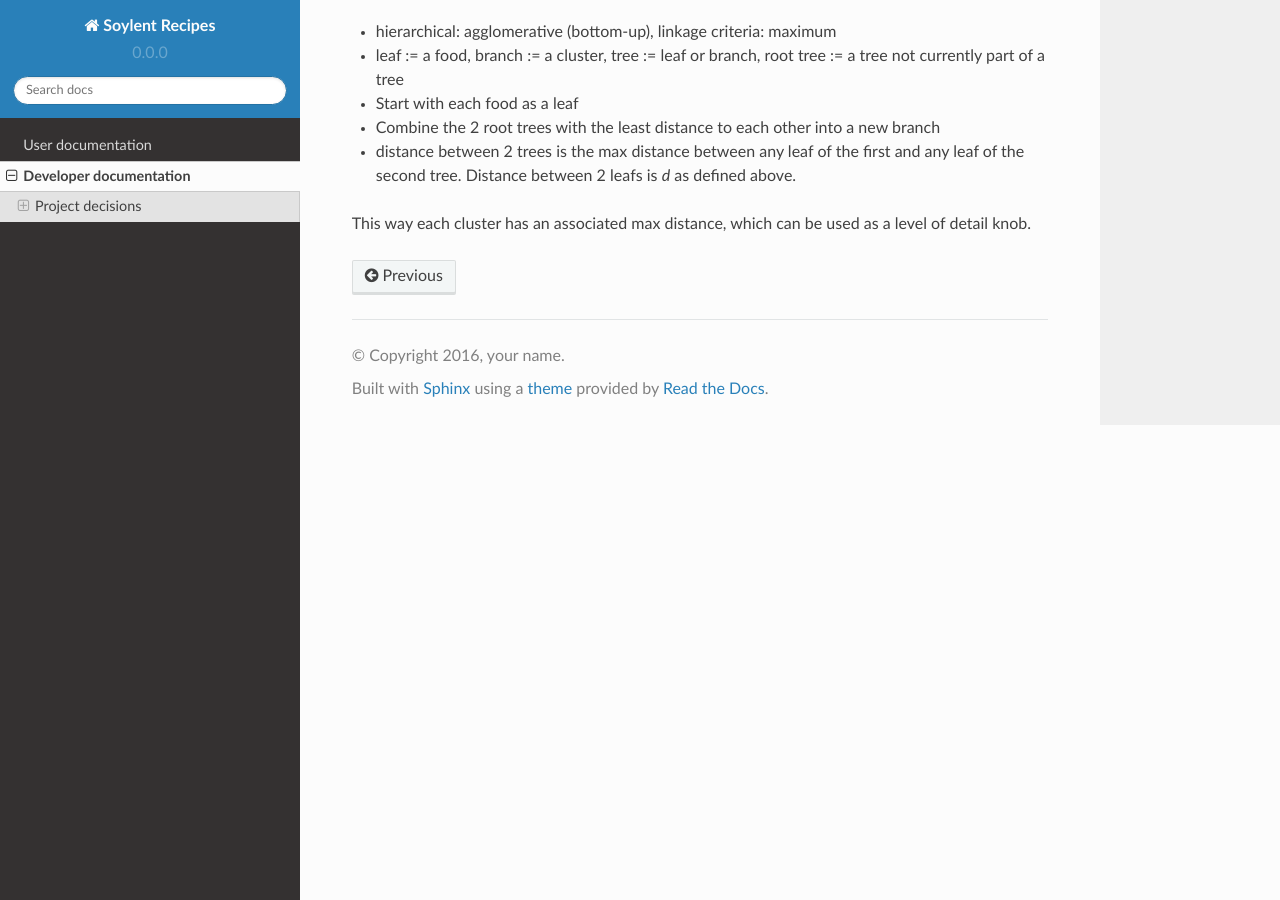
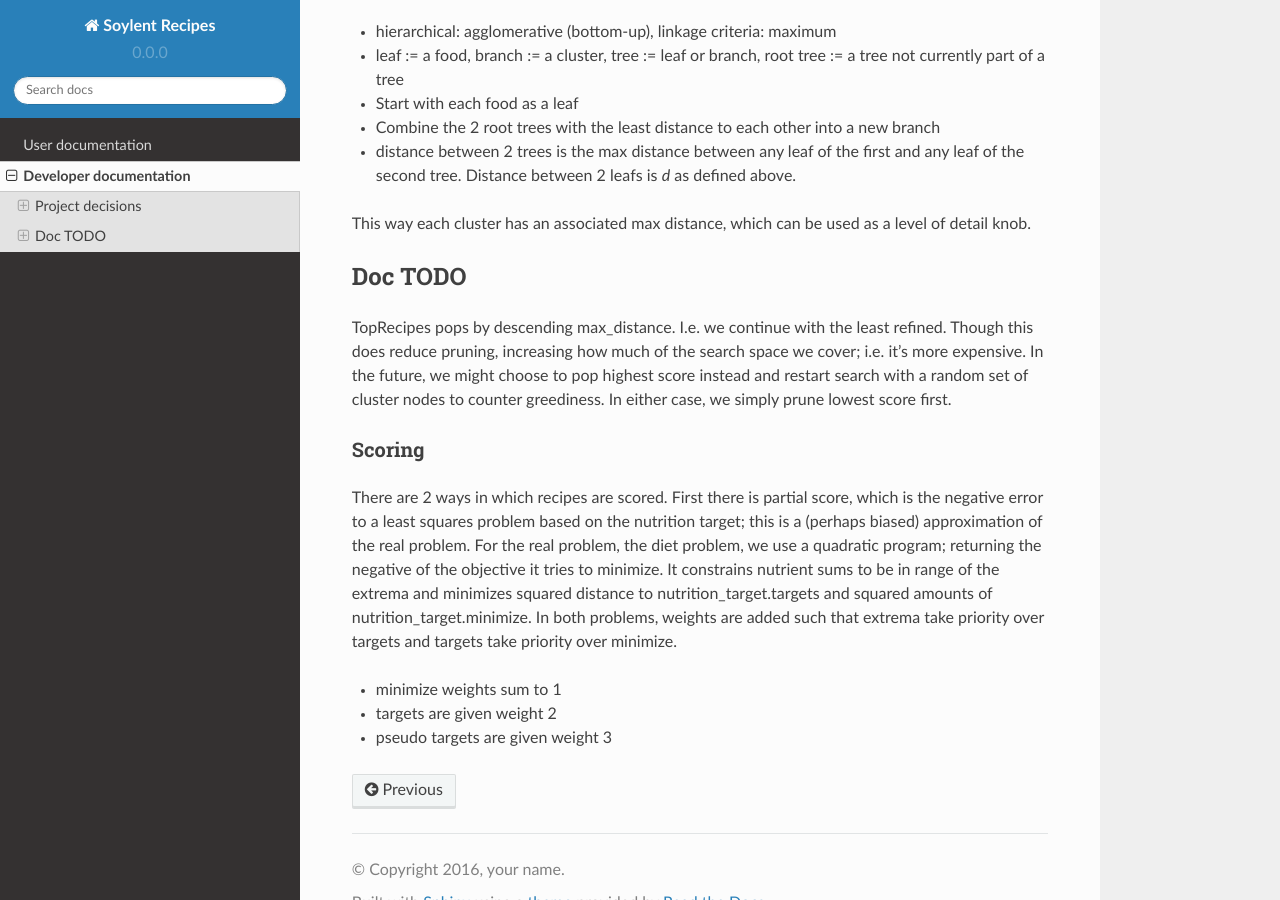
Before and after one commit to timdiels/soylent-recipes, a Sphinx documentation site: the page built from docs/developer_documentation.rst, in a window 1280 px wide and 900 px high, scrolled down 1623 px. Built offline with Sphinx 7.4.7 and the Read the Docs theme 2.0.0, drawn with Linux system fonts in a browser that asks for light colours.

Commit message:
Doc: scoring, TopRecipes pop order

```diff
--- a/docs/developer_documentation.rst
+++ b/docs/developer_documentation.rst
@@ -85,3 +85,27 @@ For the clustering algorithm itself:
 
 This way each cluster has an associated max distance, which can be used as a
 level of detail knob.
+
+Doc TODO
+--------
+TopRecipes pops by descending max_distance. I.e. we continue with the least
+refined. Though this does reduce pruning, increasing how much of the search
+space we cover; i.e. it's more expensive. In the future, we might choose to pop
+highest score instead and restart search with a random set of cluster nodes to
+counter greediness. In either case, we simply prune lowest score first.
+
+Scoring
+^^^^^^^
+There are 2 ways in which recipes are scored. First there is partial
+score, which is the negative error to a least squares problem based on the
+nutrition target; this is a (perhaps biased) approximation of the real problem.
+For the real problem, the diet problem, we use a quadratic program; returning
+the negative of the objective it tries to minimize. It constrains nutrient sums
+to be in range of the extrema and minimizes squared distance to
+nutrition_target.targets and squared amounts of nutrition_target.minimize. In
+both problems, weights are added such that extrema take priority over targets
+and targets take priority over minimize.
+
+- minimize weights sum to 1
+- targets are given weight 2
+- pseudo targets are given weight 3
```
